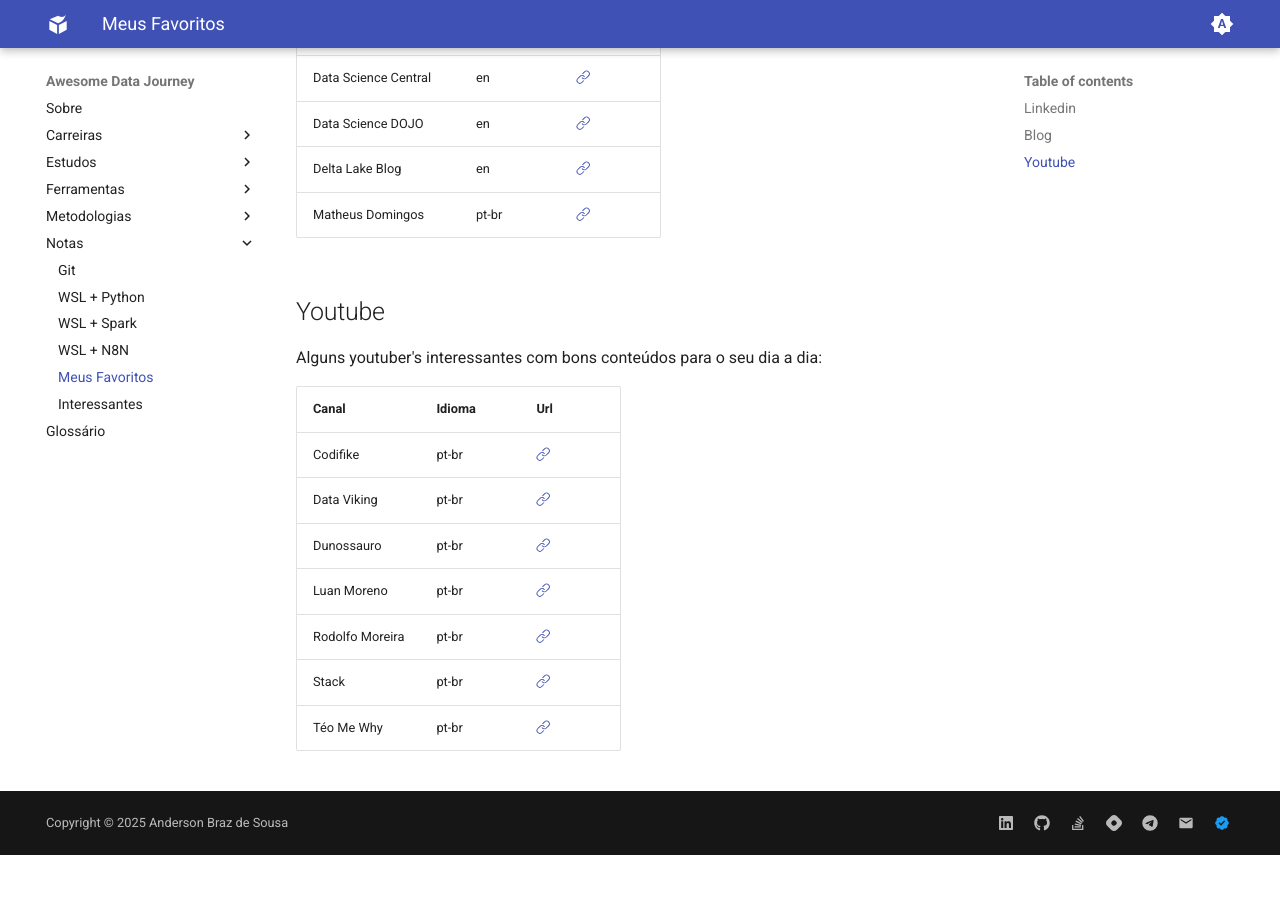
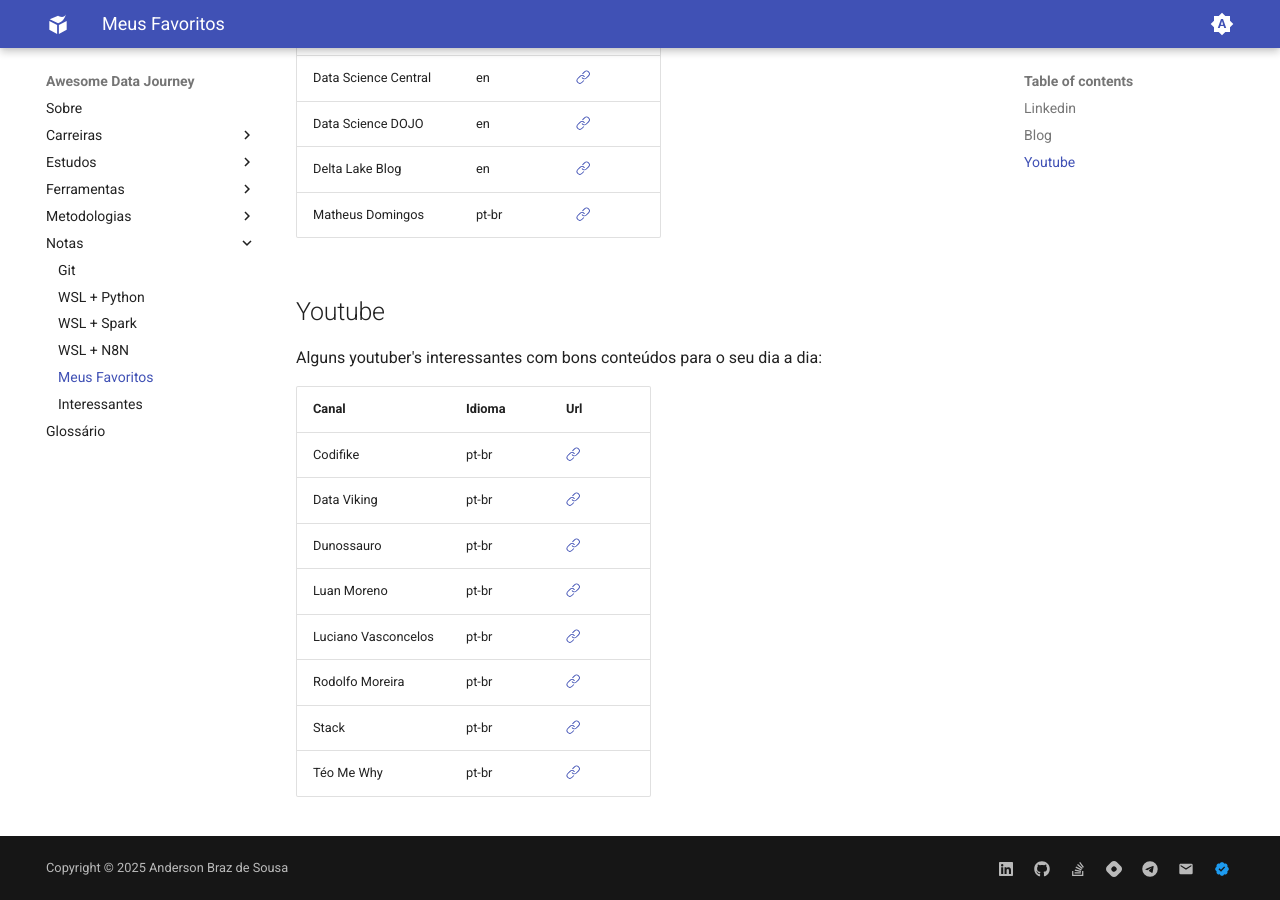
Before and after one commit to andersonbraz/andersonbraz.github.io, an MkDocs documentation site: the page built from docs/notas/meus-favoritos.md, in a window 1280 px wide and 900 px high, scrolled down 1301 px. Built offline with MkDocs 1.6.1 and Material for MkDocs 9.7.7, drawn with Linux system fonts in a browser that asks for light colours; before the commit the page ends 2156 px from its top, so only the background shows below that.

Commit message:
Update Project.

```diff
--- a/docs/notas/meus-favoritos.md
+++ b/docs/notas/meus-favoritos.md
@@ -40,12 +40,13 @@
 
 Alguns youtuber's interessantes com bons conteúdos para o seu dia a dia:
 
-| Canal           | Idioma | Url                                                                              |
-| --------------- | ------ | -------------------------------------------------------------------------------- |
-| Codifike        | pt-br  | [:octicons-link-24:](https://www.youtube.com/@Codifike){target=\_blank}          |
-| Data Viking     | pt-br  | [:octicons-link-24:](https://www.youtube.com/@DataVikingx){target=\_blank}       |
-| Dunossauro      | pt-br  | [:octicons-link-24:](https://www.youtube.com/@Dunossauro){target=\_blank}        |
-| Luan Moreno     | pt-br  | [:octicons-link-24:](https://www.youtube.com/@LuanMorenoMMaciel){target=\_blank} |
-| Rodolfo Moreira | pt-br  | [:octicons-link-24:](https://www.youtube.com/@RodolfoMoreira){target=\_blank}    |
-| Stack           | pt-br  | [:octicons-link-24:](https://www.youtube.com/@Stack_tecnologias){target=\_blank} |
-| Téo Me Why      | pt-br  | [:octicons-link-24:](https://www.youtube.com/@teomewhy){target=\_blank}          |
+| Canal               | Idioma | Url                                                                              |
+| ------------------- | ------ | -------------------------------------------------------------------------------- |
+| Codifike            | pt-br  | [:octicons-link-24:](https://www.youtube.com/@Codifike){target=\_blank}          |
+| Data Viking         | pt-br  | [:octicons-link-24:](https://www.youtube.com/@DataVikingx){target=\_blank}       |
+| Dunossauro          | pt-br  | [:octicons-link-24:](https://www.youtube.com/@Dunossauro){target=\_blank}        |
+| Luan Moreno         | pt-br  | [:octicons-link-24:](https://www.youtube.com/@LuanMorenoMMaciel){target=\_blank} |
+| Luciano Vasconcelos | pt-br  | [:octicons-link-24:](https://www.youtube.com/@JornadaDeDados){target=\_blank}    |
+| Rodolfo Moreira     | pt-br  | [:octicons-link-24:](https://www.youtube.com/@RodolfoMoreira){target=\_blank}    |
+| Stack               | pt-br  | [:octicons-link-24:](https://www.youtube.com/@Stack_tecnologias){target=\_blank} |
+| Téo Me Why          | pt-br  | [:octicons-link-24:](https://www.youtube.com/@teomewhy){target=\_blank}          |
```
